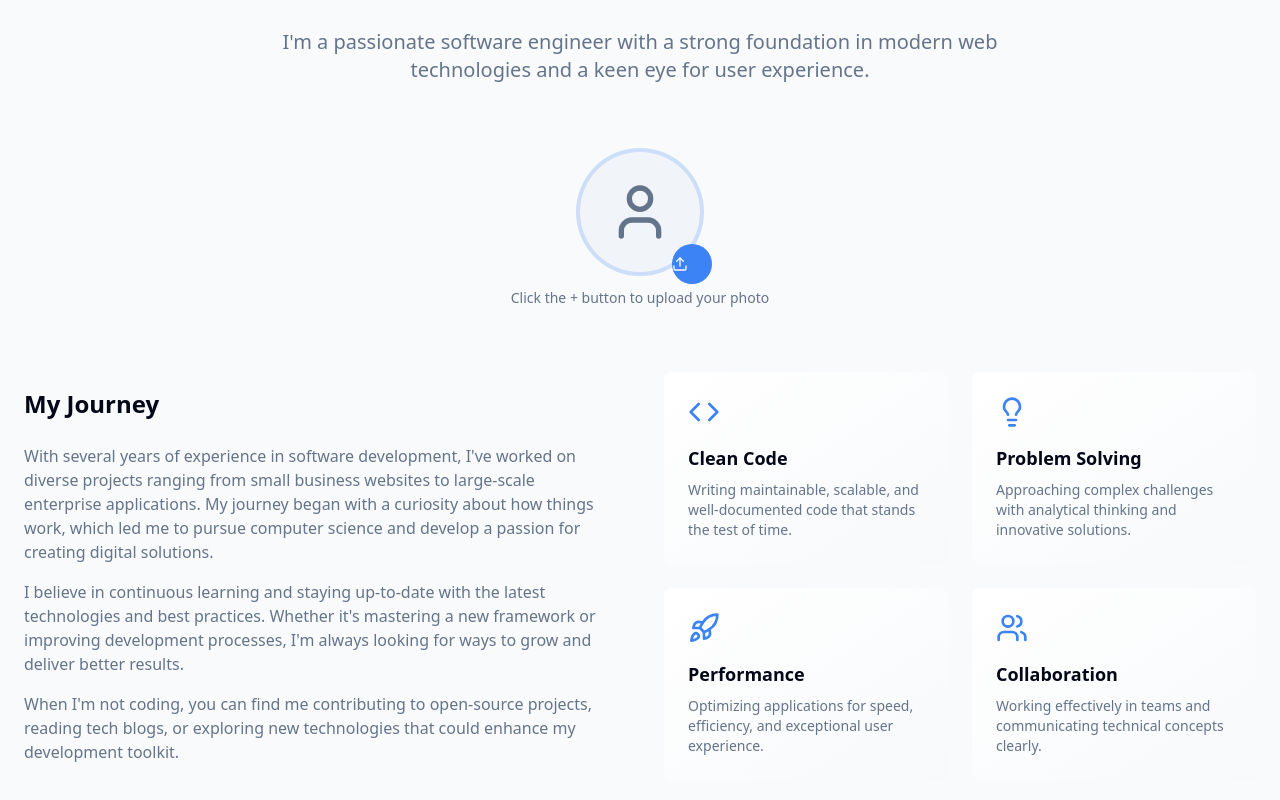
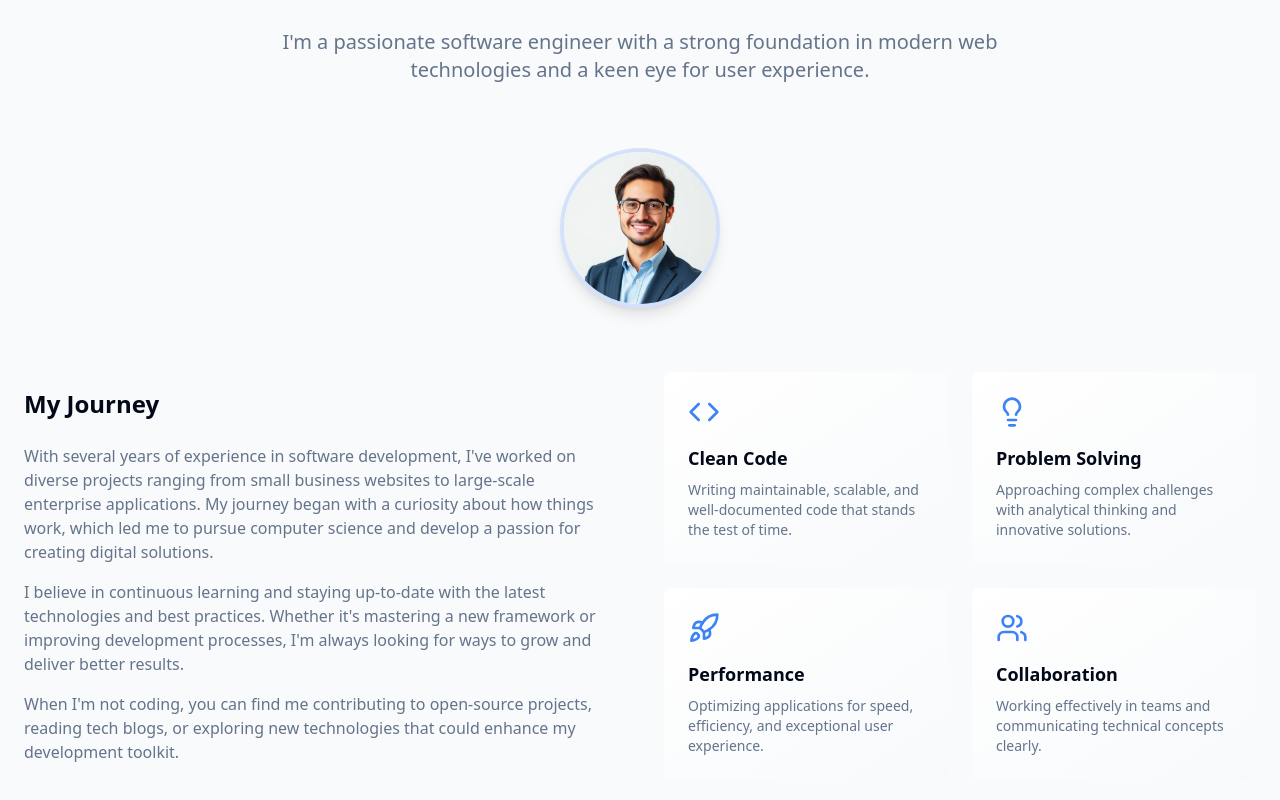
Before and after one commit to Arvind054/Porfolio, a React (Vite) app: page / in a window 1280 px wide. Shown: the part 924-1724 px from the top of the page. Built offline with nearby package versions, Linux system fonts and the light colour scheme.

Commit message:
Update background and photo
Change background image and add placeholder photo.

```diff
--- a/src/components/About.jsx
+++ b/src/components/About.jsx
@@ -1,36 +1,8 @@
 import { Card, CardContent } from '@/components/ui/card';
-import { Button } from '@/components/ui/button';
-import { Code, Lightbulb, Rocket, Users, Upload, User } from 'lucide-react';
-import { useState, useRef, useEffect } from 'react';
+import { Code, Lightbulb, Rocket, Users } from 'lucide-react';
+import profilePhoto from '@/assets/profile-photo.jpg';
 
 const About = () => {
-  const [profilePhoto, setProfilePhoto] = useState(null);
-  const fileInputRef = useRef(null);
-
-  const handlePhotoUpload = (event) => {
-    const file = event.target.files[0];
-    if (file) {
-      const reader = new FileReader();
-      reader.onload = (e) => {
-        setProfilePhoto(e.target.result);
-        localStorage.setItem('profilePhoto', e.target.result);
-      };
-      reader.readAsDataURL(file);
-    }
-  };
-
-  const handleUploadClick = () => {
-    fileInputRef.current?.click();
-  };
-
-  // Load saved photo on component mount
-  useEffect(() => {
-    const savedPhoto = localStorage.getItem('profilePhoto');
-    if (savedPhoto) {
-      setProfilePhoto(savedPhoto);
-    }
-  }, []);
-
   const features = [
     {
       icon: <Code className="h-8 w-8 text-primary" />,
@@ -67,38 +39,13 @@ const About = () => {
           </p>
         </div>
 
-        {/* Profile Photo Upload Section */}
+        {/* Profile Photo Section */}
         <div className="flex justify-center mb-16">
-          <div className="text-center">
-            <div className="relative inline-block">
-              <div className="w-32 h-32 rounded-full border-4 border-primary/20 overflow-hidden bg-muted flex items-center justify-center">
-                {profilePhoto ? (
-                  <img
-                    src={profilePhoto}
-                    alt="Profile"
-                    className="w-full h-full object-cover"
-                  />
-                ) : (
-                  <User className="w-16 h-16 text-muted-foreground" />
-                )}
-              </div>
-              <Button
-                onClick={handleUploadClick}
-                size="sm"
-                className="absolute -bottom-2 -right-2 rounded-full w-10 h-10 p-0"
-              >
-                <Upload className="w-4 h-4" />
-              </Button>
-            </div>
-            <p className="mt-3 text-sm text-muted-foreground">
-              Click the + button to upload your photo
-            </p>
-            <input
-              ref={fileInputRef}
-              type="file"
-              accept="image/*"
-              onChange={handlePhotoUpload}
-              className="hidden"
+          <div className="w-40 h-40 rounded-full border-4 border-primary/20 overflow-hidden shadow-lg">
+            <img
+              src={profilePhoto}
+              alt="Professional profile photo"
+              className="w-full h-full object-cover"
             />
           </div>
         </div>
```
Also changed, not shown: src/assets/hero-bg.jpg, src/assets/profile-photo.jpg (added).
